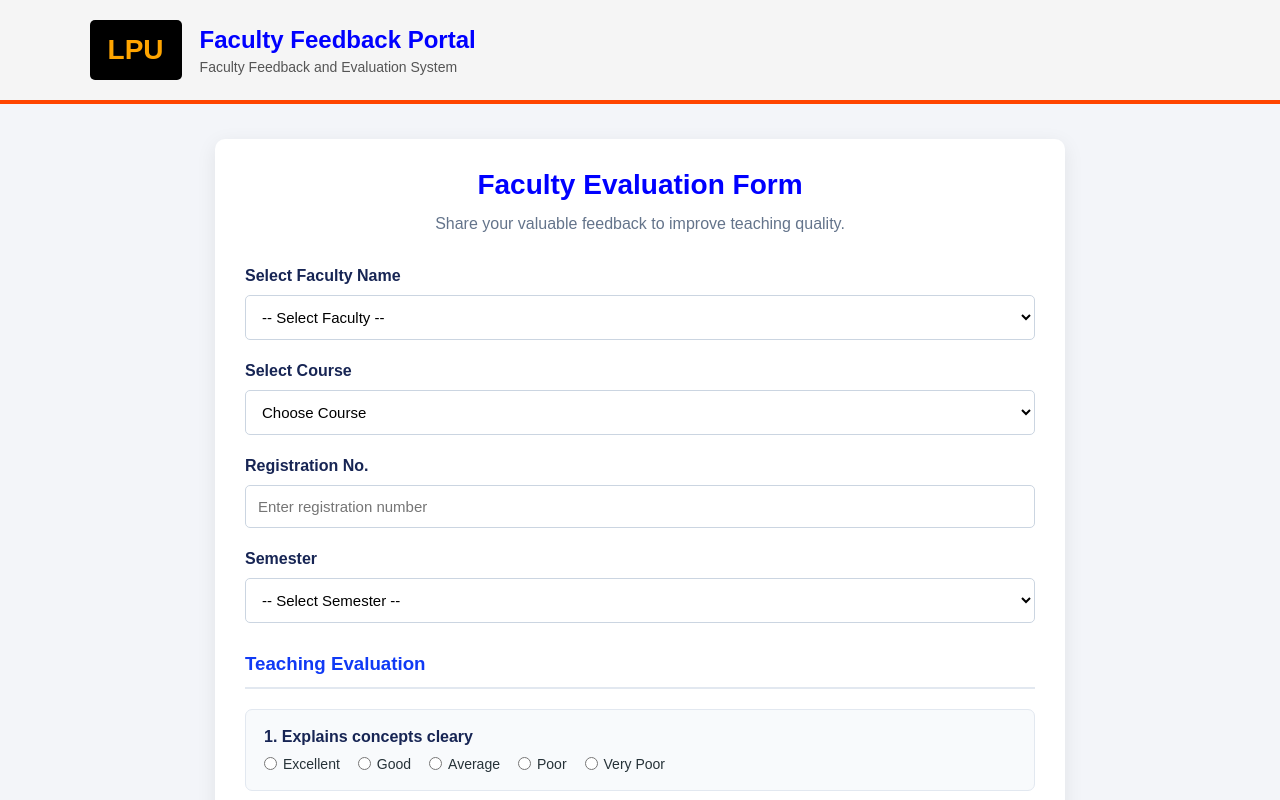
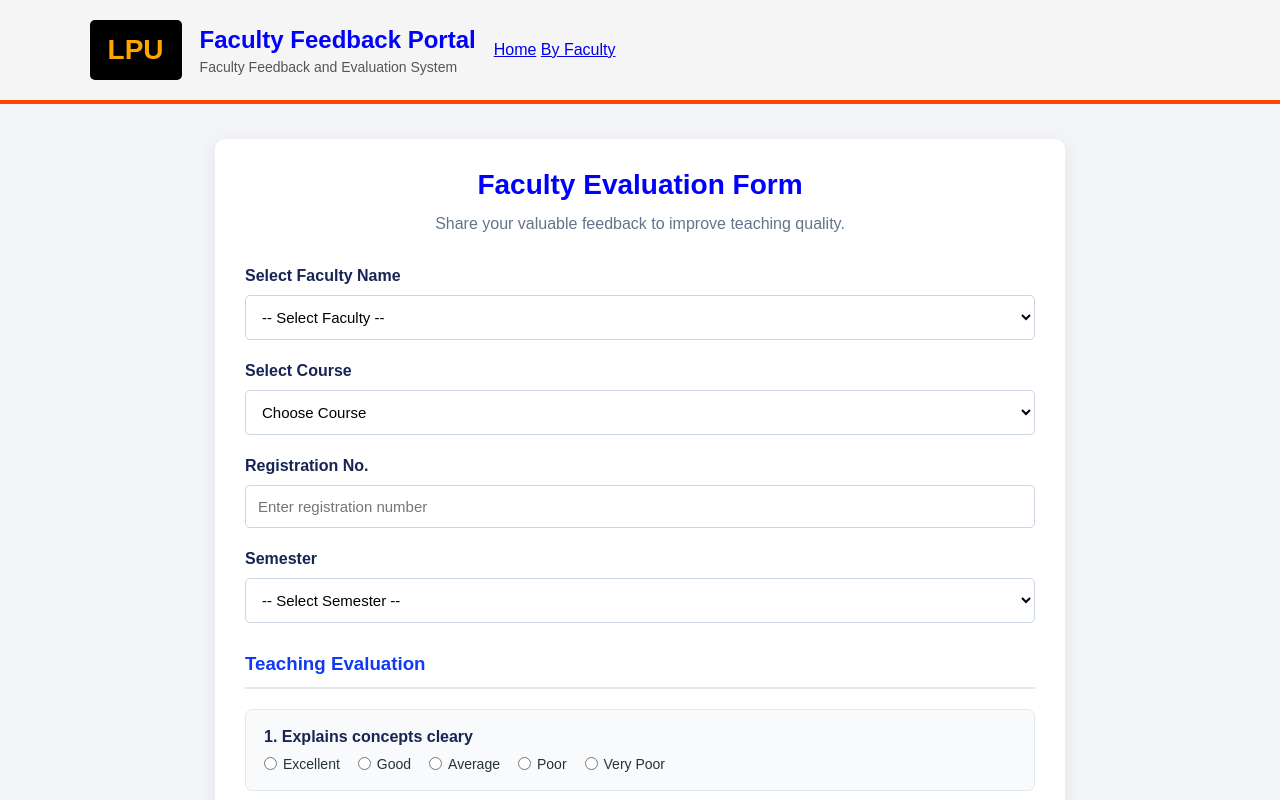
Before and after one commit to Gauravkumar0009/feedback, a plain HTML site: page index.html in a window 1280 px wide. Shown: the top 800 px of the page. Drawn offline with Linux system fonts and the light colour scheme.

Commit message:
Add navigation to faculty feedback portal

```diff
--- a/index.html
+++ b/index.html
@@ -14,6 +14,11 @@
             <h2>Faculty Feedback Portal</h2>
             <p>Faculty Feedback and Evaluation System</p>
         </div>
+        <div align=" Right" >
+             <nav>
+                <a href="index.html">Home</a>
+                <a href="faculty.html" class="active">By Faculty</a>
+            </nav></div>
     </header>
 
 
```
